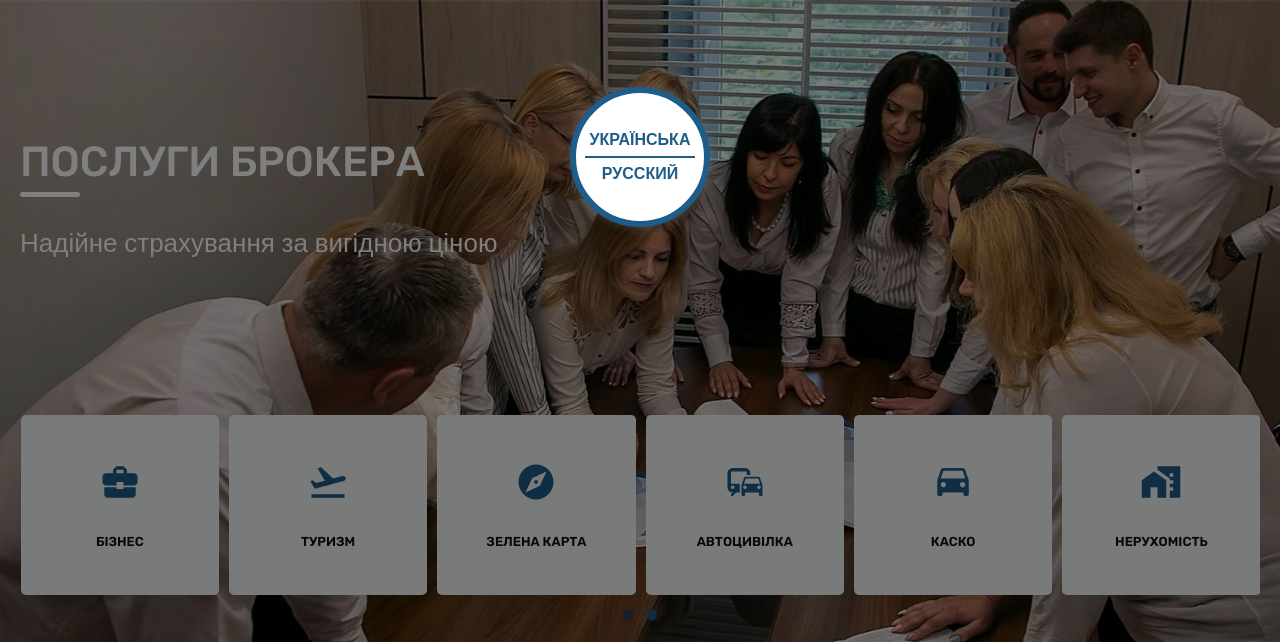
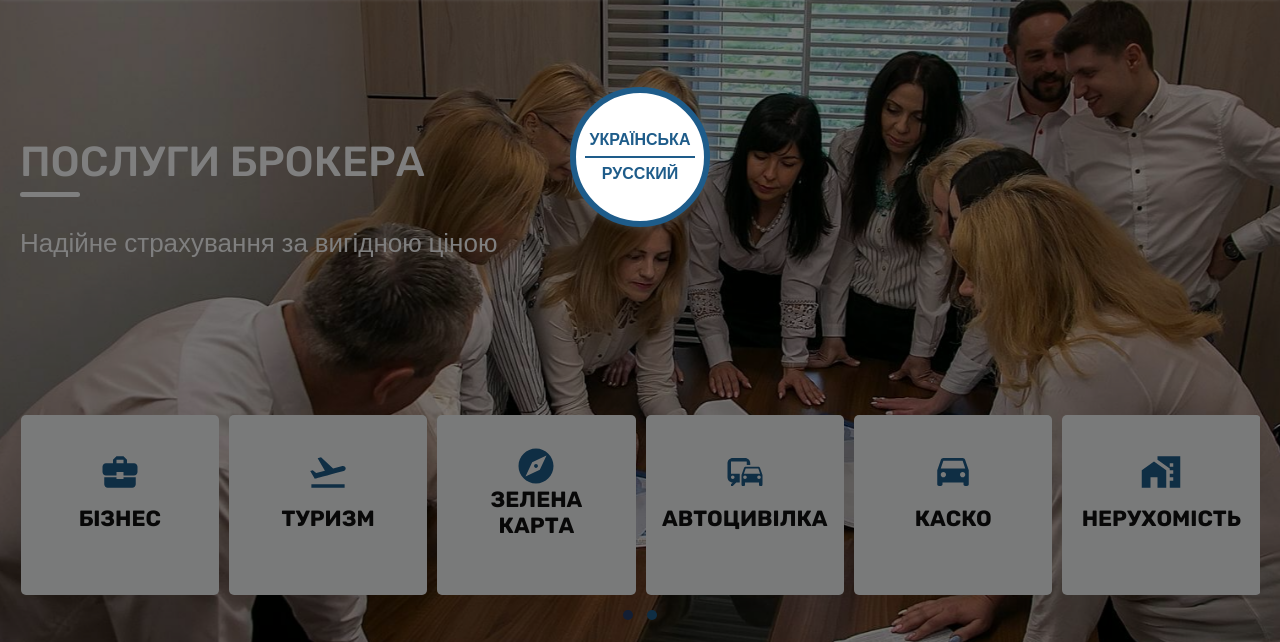
Before and after one commit to lvivduncan/expertbrok-2, a plain HTML site: page index.html in a window 1280 px wide. Shown: the part 103-745 px from the top of the page. Drawn offline with nearby package versions, Linux system fonts and the light colour scheme.

Commit message:
#services .item span instead h4

```diff
--- a/css/header.css
+++ b/css/header.css
@@ -384,7 +384,8 @@
     background: var(--white);
 }
 
-#services .item h4{
+#services .item span{
+    display: block;
     font-weight: 600;
     font-size: 13px;
     text-transform: uppercase;
```
